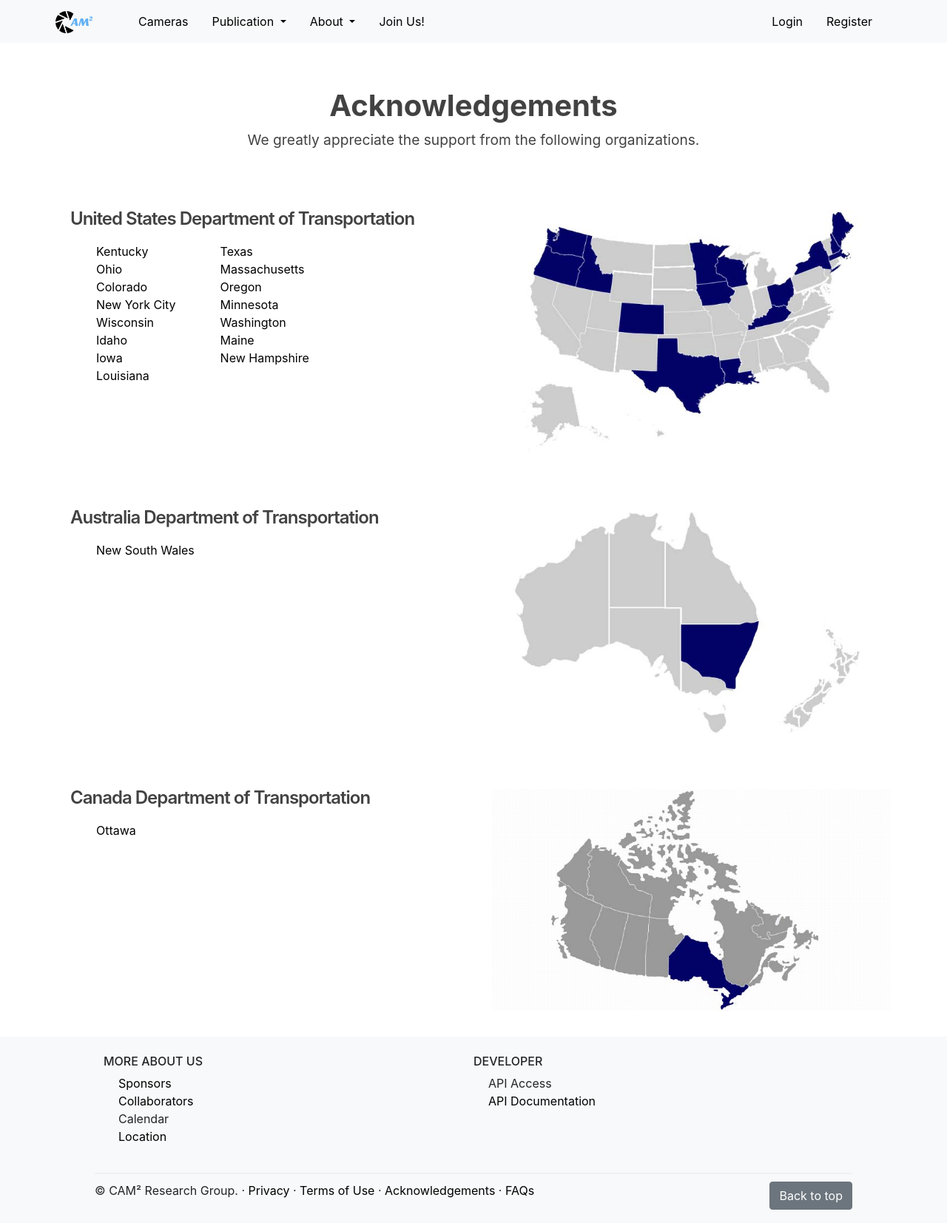
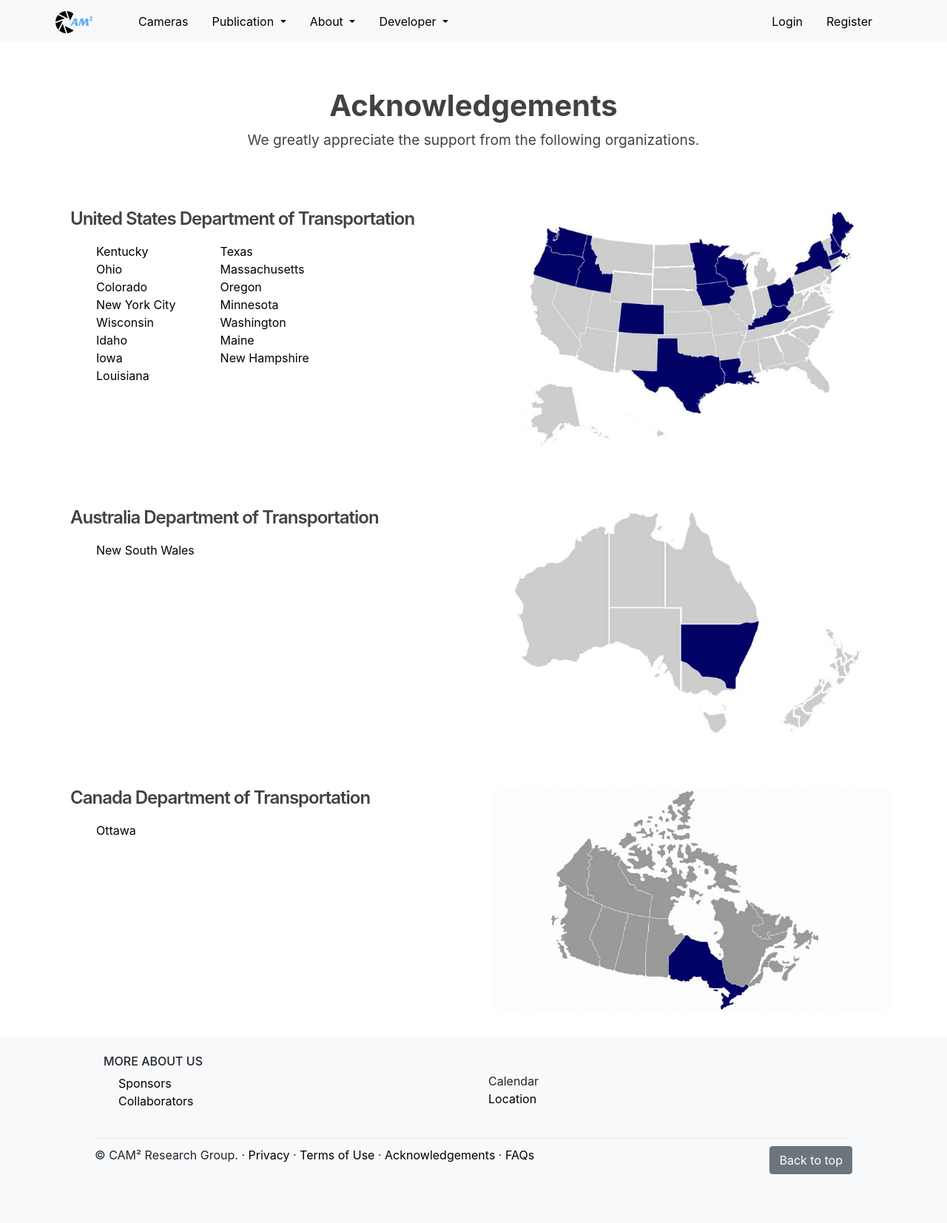
Before and after one commit to PurdueCAM2Project/CAM2WebUI, a Django app: template app/templates/app/ack.html in a window 1280 px wide. Shown: the whole page at 74% size. After the commit the page ends 1588 px from the top, so only its background shows below. Run offline with Django 3.2, Linux system fonts and the light colour scheme; the template is opened without the code that fills it, so the values that code supplies are empty; some libraries are stand-ins or nearby versions.

Commit message:
updated Developer section

```diff
--- a/app/templates/app/base.html
+++ b/app/templates/app/base.html
@@ -103,14 +103,22 @@
             <a class="dropdown-item" href="/team/">Team Members</a>
             <a class="dropdown-item" href="/videos/">Videos</a>
             <a class="dropdown-item" href="/history/">History</a>
+            <a class="dropdown-item" href="/email/join_us">Join Us!</a>
             <a class="dropdown-item" href="/email/contact/">Contact Us!</a>
         </div>
         </li>
 
         <!--  Tab Join Us!  -->
-        <li class="nav-item">
-        <a class="nav-link" href="/email/join_us">Join Us!</a>
+        <li class="nav-item dropdown">
+          <a class="nav-link dropdown-toggle" href="#" id="navbarDropdown" role="button" data-toggle="dropdown" aria-haspopup="true" aria-expanded="false">
+              Developer
+          </a>
+          <div class="dropdown-menu" aria-labelledby="navbarDropdown">
+              <a class="dropdown-item" href="/team/" data-toggle="modal" data-target="#myModal">API access</a>
+              <a class="dropdown-item" href="https://purduecam2project.github.io/CameraDatabaseAPI/">API Documentation</a>
+          </div>
         </li>
+
 
     </ul>
 
@@ -163,19 +171,16 @@
             <ul class="list-unstyled">
                 <li><a href="/sponsors/" >Sponsors</a></li>
                 <li><a href="/collaborators/" >Collaborators</a></li>
-                <li>Calendar</li>
-                <li><a href="/location/" >Location</a></li>
+
             </ul>
 
         </div>
 
         <div style="float:right;width:50%;">
-
-            <h6 class="text-uppercase">Developer</h6>
-
+          <br>
             <ul class="list-unstyled">
-                <li>API Access</li>
-                <li><a  href="https://purduecam2project.github.io/CameraDatabaseAPI/">API Documentation</a></li>
+              <li>Calendar</li>
+              <li><a href="/location/" >Location</a></li>
             </ul>
 
         </div>
@@ -208,4 +213,29 @@
     {% endblock %}
 </body>
 
+<!-- The Modal -->
+<div class="modal" id="myModal">
+  <div class="modal-dialog">
+    <div class="modal-content">
+
+      <!-- Modal Header -->
+      <div class="modal-header">
+        <h4 class="modal-title">API Access</h4>
+        <button type="button" class="close" data-dismiss="modal">&times;</button>
+      </div>
+
+      <!-- Modal body -->
+      <div class="modal-body">
+        To request CAM2 API credentials, please contact <a href="mailto:cam2proj@ecn.purdue.edu" style="color: #1aa3ff;">cam2proj@ecn.purdue.edu</a>
+      </div>
+
+      <!-- Modal footer -->
+      <div class="modal-footer">
+        <button type="button" class="btn btn-primary" data-dismiss="modal">Close</button>
+      </div>
+
+    </div>
+  </div>
+</div>
+
 </html>
--- a/app/templates/app/team.html
+++ b/app/templates/app/team.html
@@ -6,6 +6,7 @@
 {% endblock %}
 {% block content %}
     <div class="container main-content">
+
 
         <hr class="divide-divider">
         <h2>The Team</h2>
```
Also changed, not shown: app/static/app/css/base.css (+0 -77 lines).
